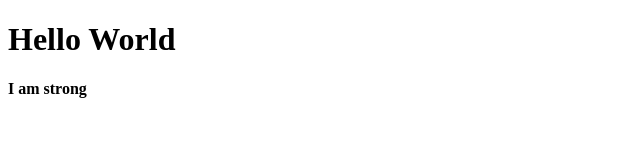
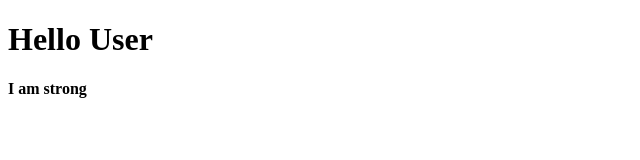
Before and after one commit to MichalNielubszyc/git-course-2, a plain HTML site: page index.html in a window 1280 px wide. Shown: the full height of the page, 0-640 px from the left. Drawn offline with Linux system fonts and the light colour scheme.

Commit message:
change hello world

```diff
--- a/index.html
+++ b/index.html
@@ -7,7 +7,7 @@
 </head>
 <body>
     <h1>
-    Hello World
+    Hello User
     </h1>
     <strong>I am strong</strong>
 </body>
```
